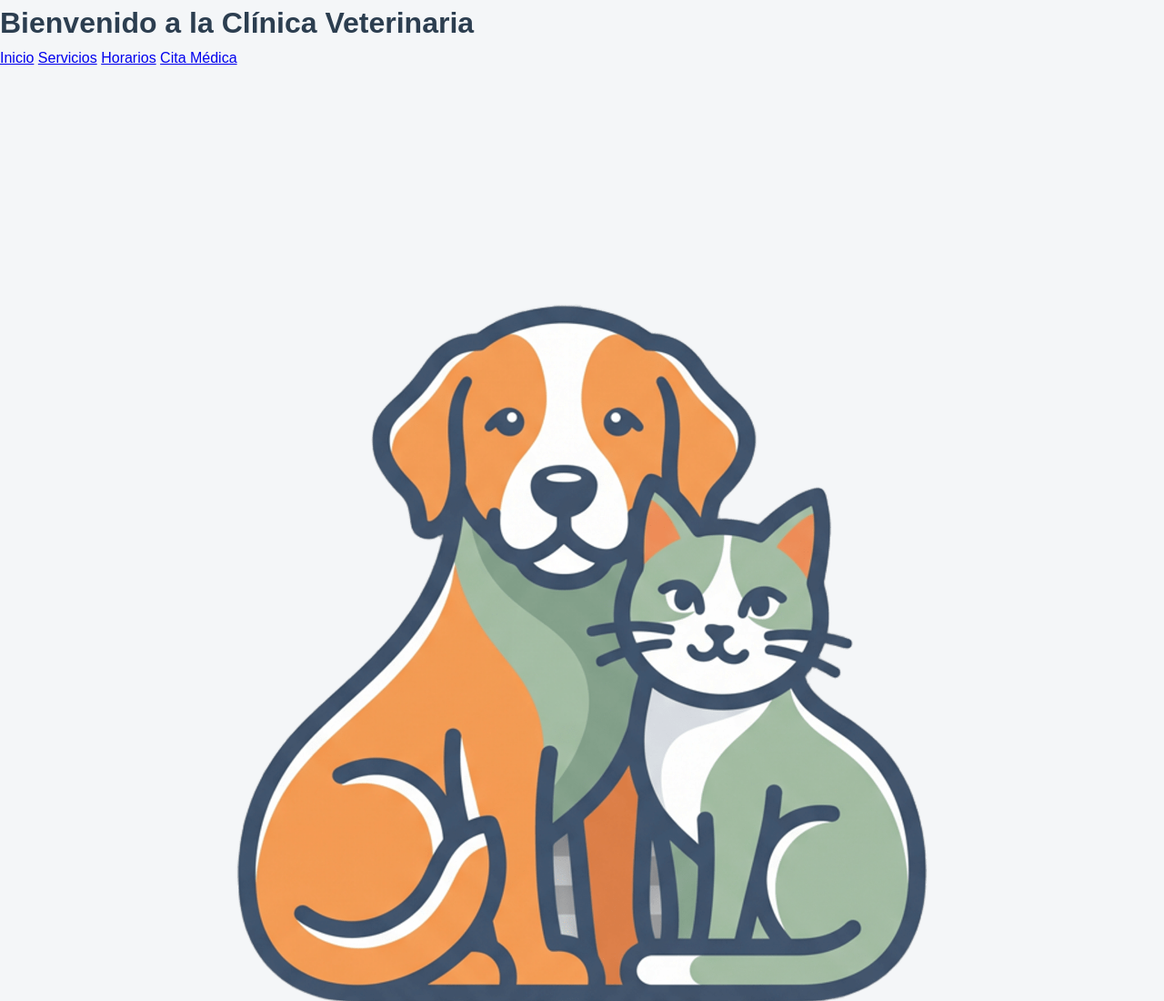
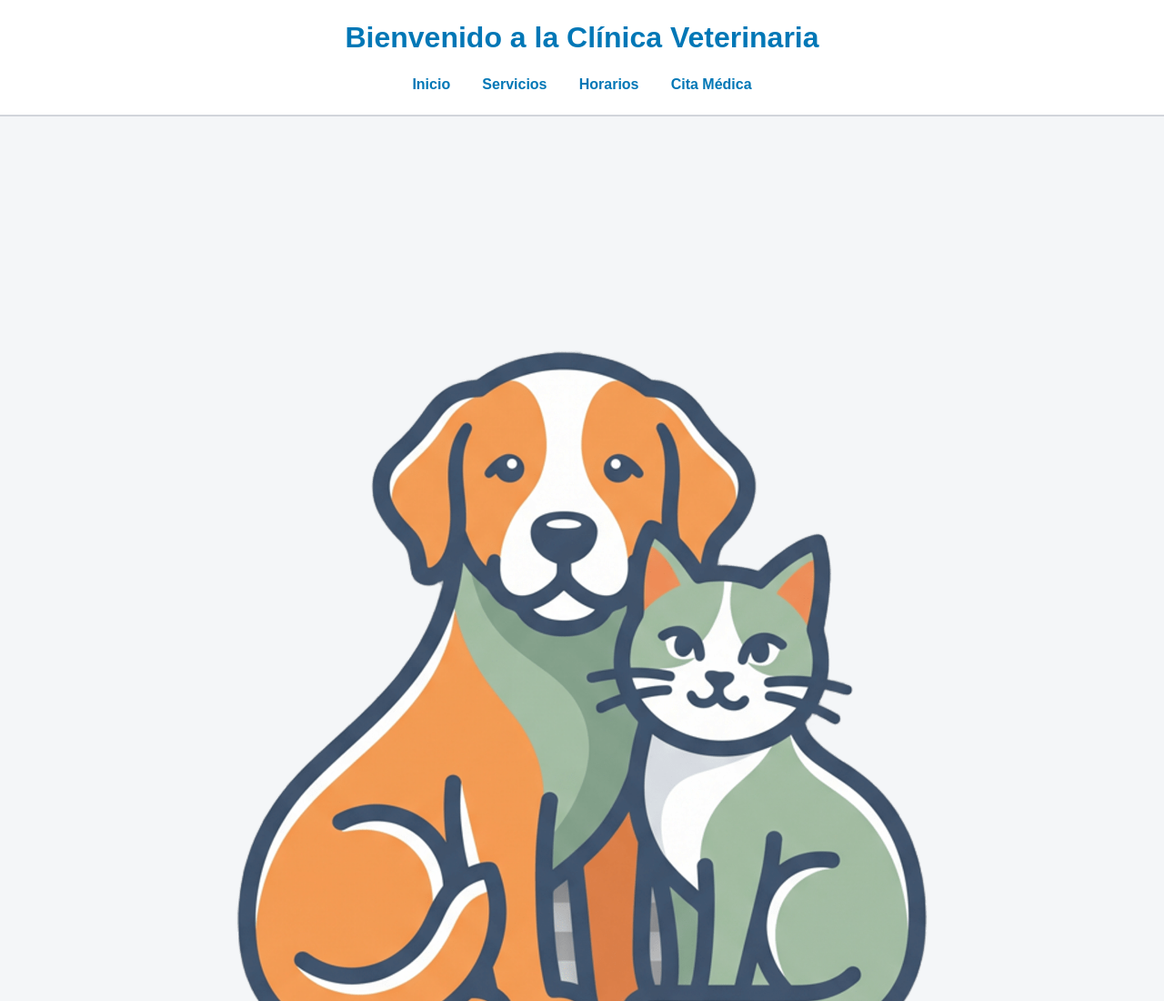
Before and after one commit to OSIsrael/EstandaresWeb_OrellanaIsrael, a plain HTML site: page index.html in a window 1280 px wide. Shown: the top 1100 px of the page at 91% size. Drawn offline with Linux system fonts and the light colour scheme.

Commit message:
feat: estilizar cabecera y menu de navegacion con flexbox

```diff
--- a/css/estilos.css
+++ b/css/estilos.css
@@ -26,3 +26,35 @@ img {
     height: auto;
     display: block;
 }
+
+.encabezado {
+    background-color: var(--color-blanco);
+    padding: 1rem;
+    border-bottom: 2px solid var(--color-borde);
+    text-align: center;
+}
+
+.encabezado h1 {
+    margin-bottom: 0.5rem;
+    color: var(--color-primario);
+}
+
+.navegacion {
+    display: flex;
+    justify-content: center;
+    flex-wrap: wrap;
+    gap: 1rem;
+}
+
+.navegacion a {
+    color: var(--color-primario);
+    text-decoration: none;
+    font-weight: bold;
+    padding: 0.3rem 0.6rem;
+}
+
+.navegacion a:hover {
+    text-decoration: underline;
+    background-color: var(--color-fondo);
+    border-radius: 4px;
+}
```
